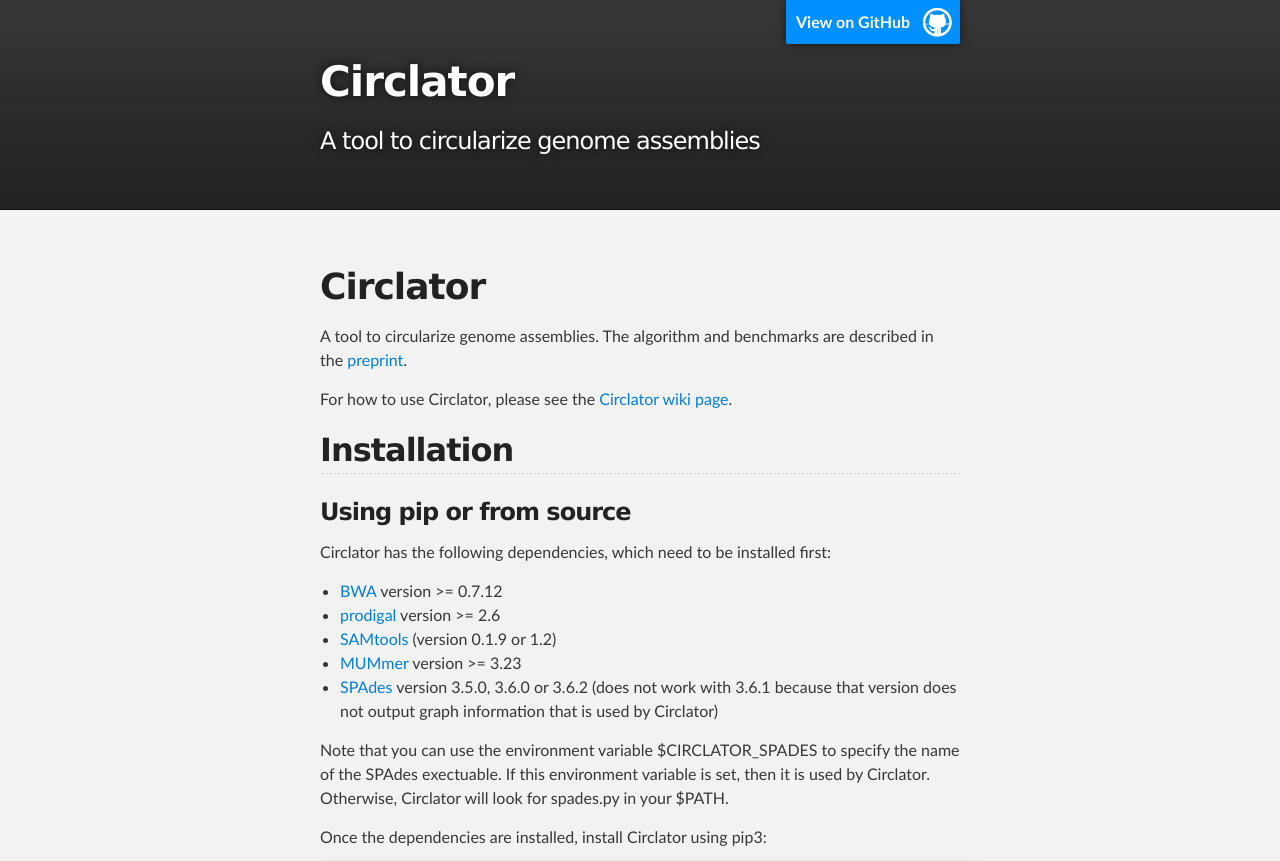
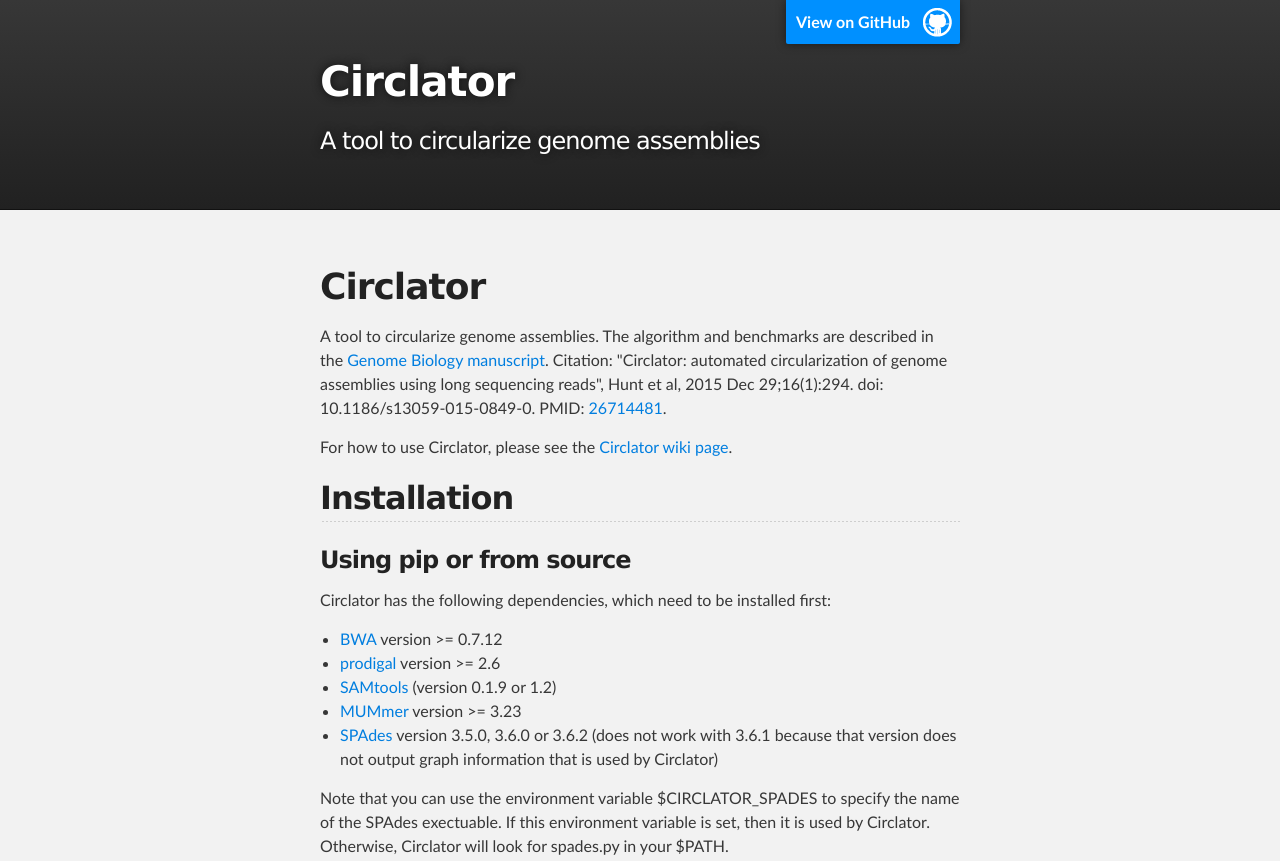
Before and after one commit to sanger-pathogens/circlator, a plain HTML site: page index.html in a window 1280 px wide. Shown: the top 861 px of the page. Drawn offline with Linux system fonts and the light colour scheme.

Commit message:
Add link to publication and pubmed

```diff
--- a/index.html
+++ b/index.html
@@ -30,7 +30,10 @@
 <a id="circlator" class="anchor" href="#circlator" aria-hidden="true"><span class="octicon octicon-link"></span></a>Circlator</h1>
 
 <p>A tool to circularize genome assemblies. The algorithm and benchmarks are described in the
-<a href="http://biorxiv.org/content/early/2015/07/30/023408">preprint</a>.</p>
+<a href="http://www.genomebiology.com/2015/16/1/294">Genome Biology manuscript</a>.
+Citation: "Circlator: automated circularization of genome assemblies using long sequencing reads", Hunt et al,
+2015 Dec 29;16(1):294. doi: 10.1186/s13059-015-0849-0.
+PMID: <a href="http://www.ncbi.nlm.nih.gov/pubmed/?term=26714481">26714481</a>.</p>
 
 <p>For how to use Circlator, please see the <a href="https://github.com/sanger-pathogens/circlator/wiki">Circlator wiki page</a>.</p>
 
```
